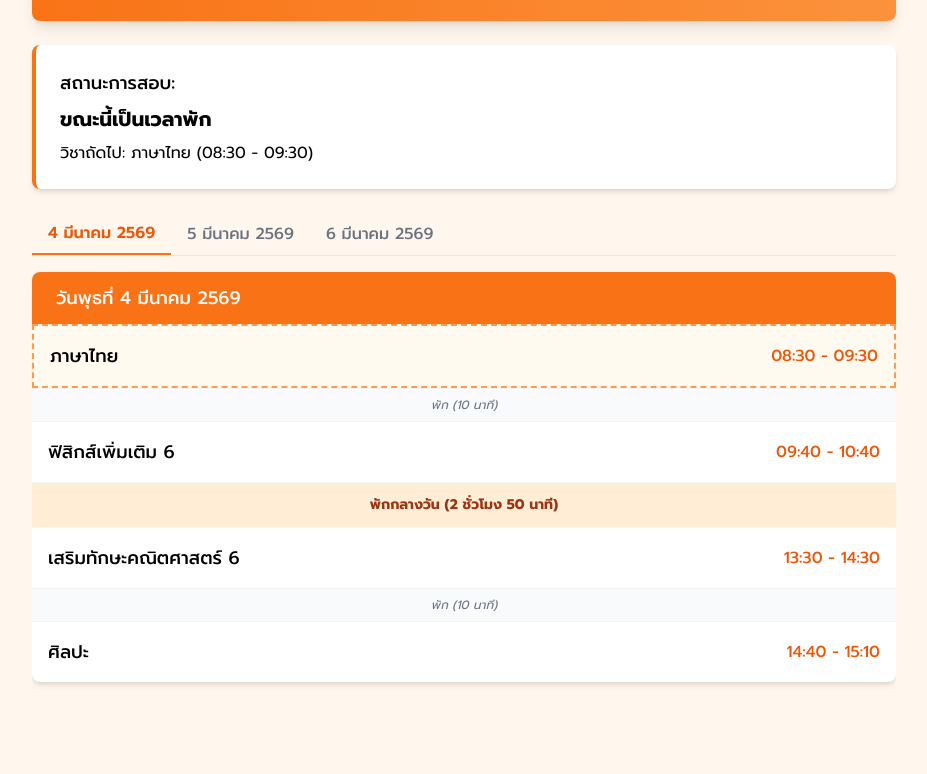
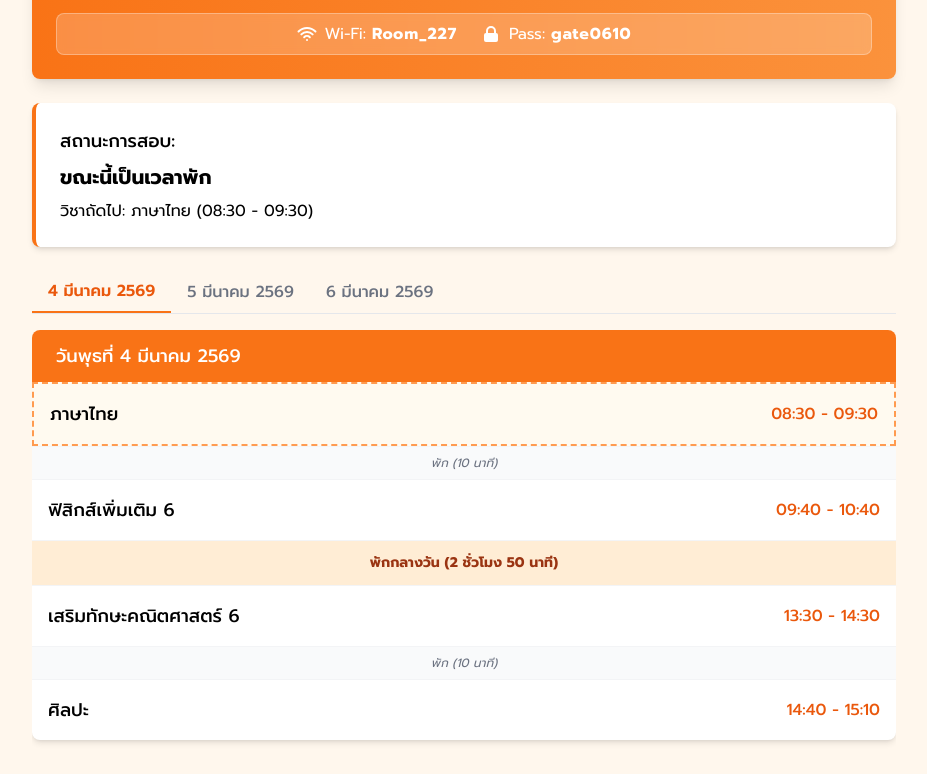
Before and after one commit to ATIWAT8774/Examjune, a plain HTML site: page index.html in a window 1280 px wide. Shown: the part 127-901 px from the top of the page, without its empty margins (176-1103 px from the left). Before the commit the page ends 857 px from the top, so only its background shows below. Drawn offline with nearby package versions, Linux system fonts and the light colour scheme.

Commit message:
Update index.html

```diff
--- a/index.html
+++ b/index.html
@@ -12,7 +12,7 @@
             background-color: #FFF8F3;
         }
         .exam-container {
-            max-height: calc(100vh - 350px);
+            max-height: calc(100vh - 380px); /* ปรับความสูงนิดหน่อยเพื่อรับกล่อง Wi-Fi */
             overflow-y: auto;
         }
         .exam-container::-webkit-scrollbar {
@@ -56,9 +56,24 @@
     <div class="container mx-auto px-4 py-6 max-w-4xl">
         <div class="bg-gradient-to-r from-orange-500 to-orange-400 rounded-lg shadow-lg p-6 mb-6 text-white">
             <h1 class="text-3xl font-bold text-center mb-2">ตารางสอบปลายภาค ม.6/10</h1>
-            <div class="flex flex-col md:flex-row justify-between items-center">
+            <div class="flex flex-col md:flex-row justify-between items-center mb-4">
                 <div class="text-xl font-medium" id="current-date"></div>
                 <div class="text-2xl font-bold" id="current-time"></div>
+            </div>
+
+            <div class="bg-white/20 rounded-lg py-2 px-4 flex flex-col md:flex-row justify-center items-center md:gap-6 text-sm md:text-base backdrop-blur-sm border border-white/30">
+                <div class="flex items-center mb-1 md:mb-0">
+                    <svg xmlns="http://www.w3.org/2000/svg" class="h-5 w-5 mr-2" viewBox="0 0 20 20" fill="currentColor">
+                        <path fill-rule="evenodd" d="M17.778 8.222c-4.296-4.296-11.26-4.296-15.556 0A1 1 0 01.808 6.808c5.076-5.077 13.308-5.077 18.384 0a1 1 0 01-1.414 1.414zM14.95 11.05a7 7 0 00-9.9 0 1 1 0 01-1.414-1.414 9 9 0 0112.728 0 1 1 0 01-1.414 1.414zM12.12 13.88a3 3 0 00-4.242 0 1 1 0 01-1.415-1.415 5 5 0 017.072 0 1 1 0 01-1.415 1.415zM9 16a1 1 0 011-1h.01a1 1 0 110 2H10a1 1 0 01-1-1z" clip-rule="evenodd" />
+                    </svg>
+                    <span>Wi-Fi: <strong class="tracking-wider">Room_227</strong></span>
+                </div>
+                <div class="flex items-center">
+                    <svg xmlns="http://www.w3.org/2000/svg" class="h-5 w-5 mr-2" viewBox="0 0 20 20" fill="currentColor">
+                        <path fill-rule="evenodd" d="M5 9V7a5 5 0 0110 0v2a2 2 0 012 2v5a2 2 0 01-2 2H5a2 2 0 01-2-2v-5a2 2 0 012-2zm8-2v2H7V7a3 3 0 016 0z" clip-rule="evenodd" />
+                    </svg>
+                    <span>Pass: <strong class="tracking-wider">gate0610</strong></span>
+                </div>
             </div>
         </div>
 
@@ -166,7 +181,6 @@
                     const formattedDuration = formatDurationText(breakMins);
 
                     let breakHtml = '';
-                    // หากเวลาพักเกิน 30 นาที (รวบคาบว่างเข้ากับพักกลางวัน) ให้แสดงเป็นพักกลางวัน
                     if (breakMins > 30) {
                         breakHtml = `<div class="p-3 bg-orange-100 text-sm text-orange-800 font-bold text-center">พักกลางวัน (${formattedDuration})</div>`;
                     } else {
```
